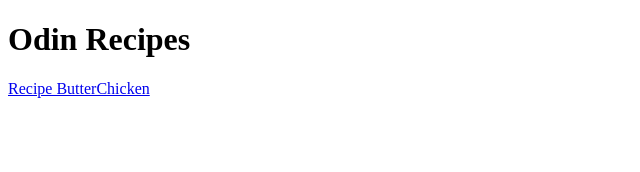
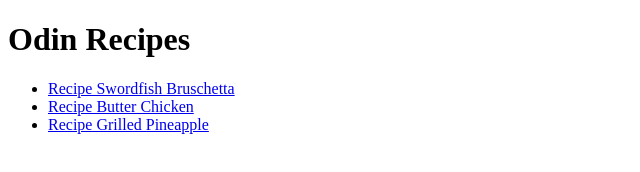
Before and after one commit to ikew19/odin-recipes, a plain HTML site: page index.html in a window 1280 px wide. Shown: the whole page, without its empty margins (0-640 px from the left). Drawn offline with Linux system fonts and the light colour scheme.

Commit message:
Add two other recipes and make few details to build the correct structure.
Using unordered list to display each link on one line

```diff
--- a/index.html
+++ b/index.html
@@ -6,7 +6,11 @@
 
     <body>
         <h1>Odin Recipes</h1>
-        <a href = "./recipes/ButterChicken.html" rel="noreferrer">Recipe ButterChicken</a>
+        <ul>
+        <li><a href="./recipes/SwordfishBruschetta.html" rel="noreferrer">Recipe Swordfish Bruschetta</a></li>
+        <li><a href = "./recipes/ButterChicken.html" rel="noreferrer">Recipe Butter Chicken</a></li>
+        <li><a href="./recipes/GrilledPineapple.html" rel="noreferrer">Recipe Grilled Pineapple</a></li>
+        </ul>
     </body>
 
 </html>
```
